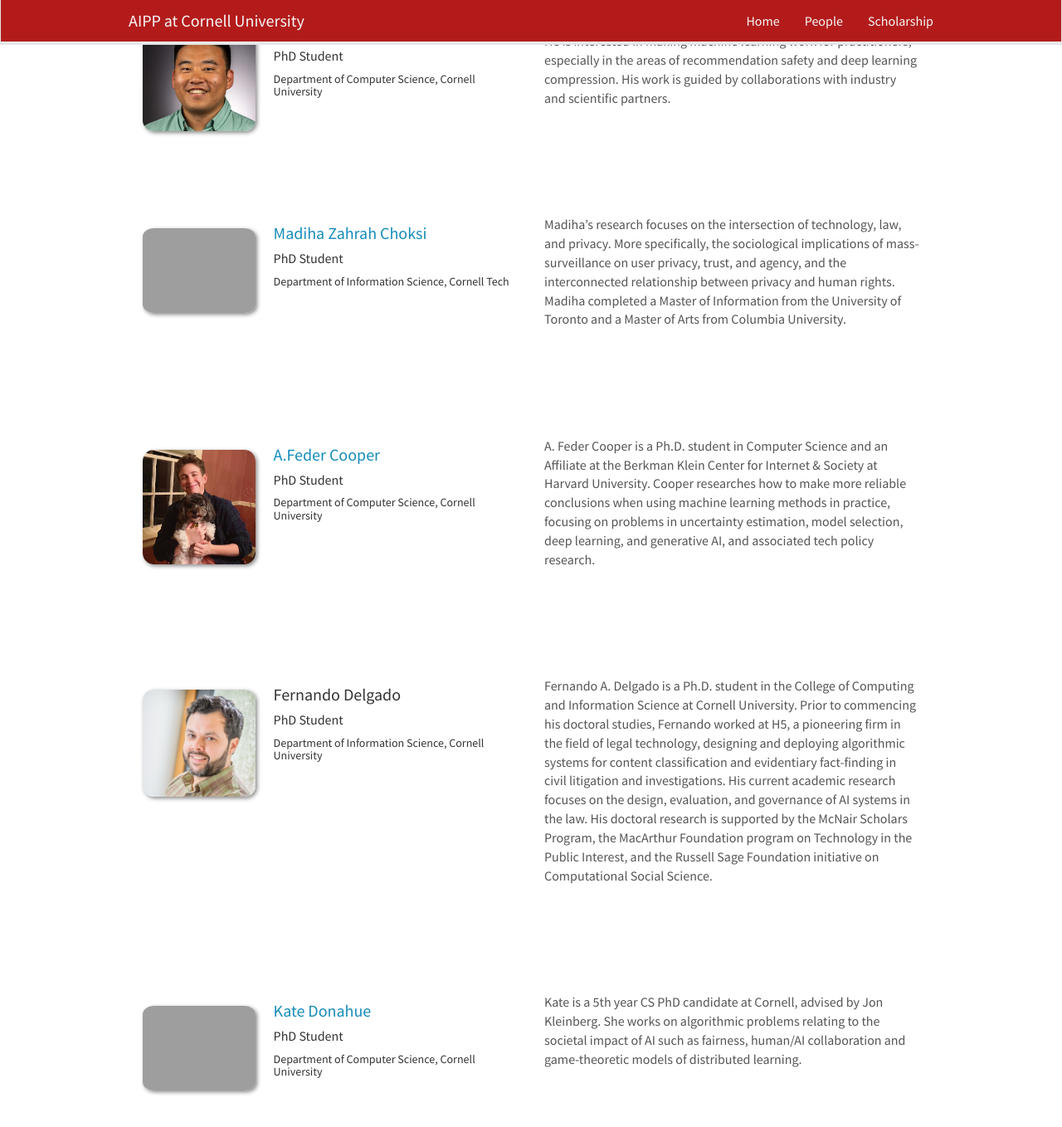
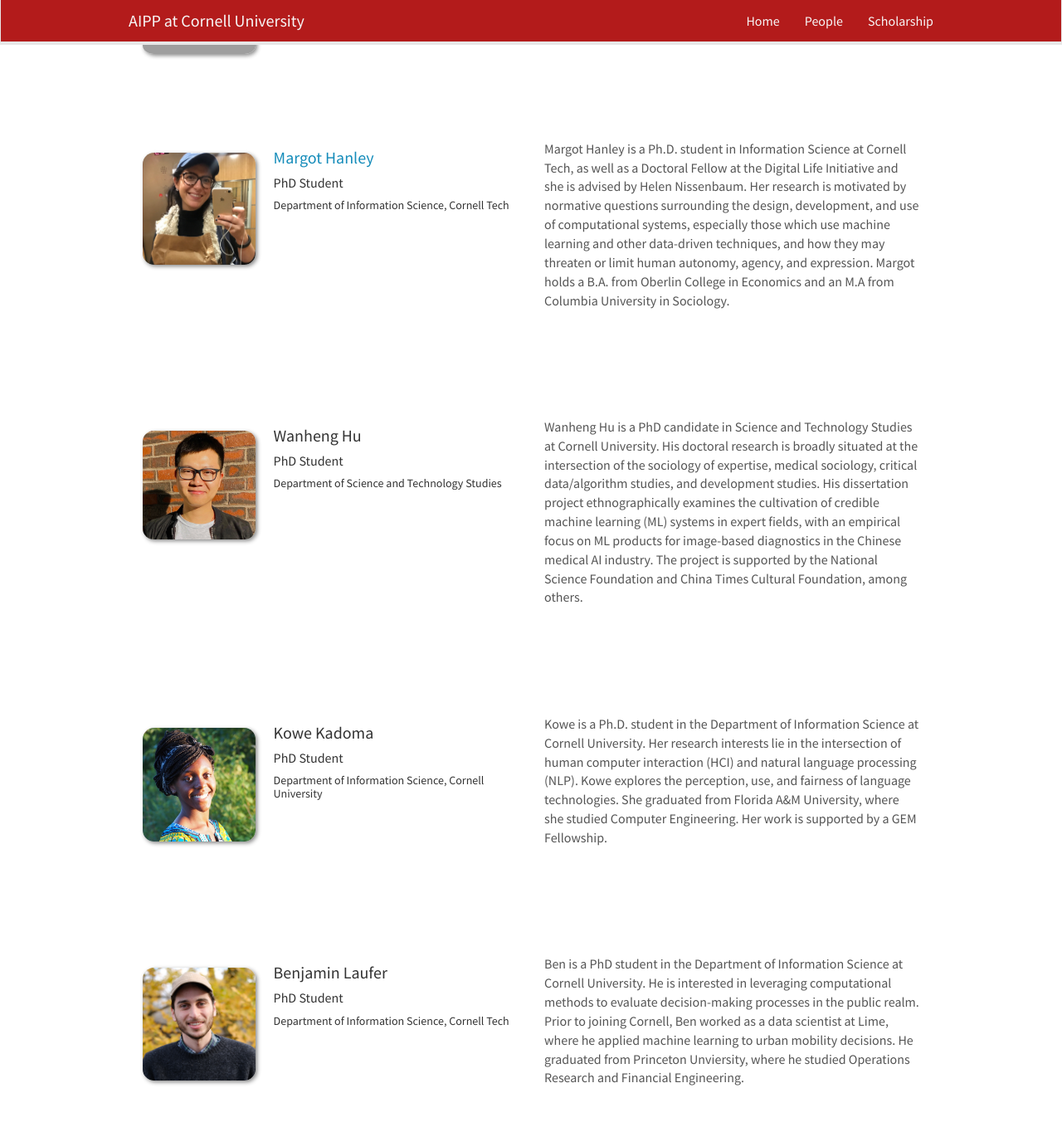
Before and after one commit to pasta41/aippwebsite, a Jekyll site: the page built from _pages/people.md, in a window 1280 px wide and 1400 px high, scrolled down 5868 px. Shown: the top 1358 px of the window at 83% size. Built offline with Jekyll 4.4.1, drawn with Linux system fonts in a browser that asks for light colours; nearby versions of some CDN libraries; some of the changed text lies outside the part shown.

Commit message:
cooper's final updates

```diff
--- a/_data/alumni.yml
+++ b/_data/alumni.yml
@@ -3,6 +3,14 @@
 
 - name: Rediet Abebe
   website: https://www.redietabebe.com
+
+- name: Madiha Zahrah Choksi
+  website: https://www.madihaz.com
+
+- name: A. Feder Cooper
+  website: https://afedercooper.info
+
+- name: Fernando Delgado
 
 - name: Lauren Kilgour
   website: https://www.laurenkilgour.org/
@@ -12,3 +20,6 @@
 
 - name: David Robinson
   website: https://david.robinsonian.com/
+
+- name: Briana Vecchione
+  website: https://brianavecchione.org/
--- a/_data/people.yml
+++ b/_data/people.yml
@@ -65,13 +65,6 @@
   info: "Department of Information Science, Cornell University"
   website: http://koenecke.infosci.cornell.edu/
   about: "Allison Koenecke is an assistant professor of information science at Cornell University.  Her research interests lie broadly at the intersection of economics and computer science, and her projects focus on fairness in algorithmic systems and causal inference in public health.  She is regularly quoted as an expert on racial disparities in automated speech-to-text systems.  Koenecke holds a PhD in Computational & Mathematical Engineering from Stanford University."
-
-- name: Ian Lundberg
-  photo: ianlundberg.jpg
-  title: "Assistant Professor"
-  info: "Department of Information Science, Cornell University"
-  website: ianlundberg.org
-  about: "Ian Lundberg is an assistant professor in the Department of Information Science at Cornell. His research develops statistical and machine learning methods to answer questions about inequality in America. Substantively, his interests focus on inequality, poverty, and economic mobility. Methodologically, Ian's work answers these questions by developing tools at the intersection of computational social science and causal inference. Ian received a PhD in sociology and social policy from Princeton University."
 
 - name: Emma Pierson
   photo: emmapierson.jpeg
@@ -141,26 +134,6 @@
   website: https://jerry-chee.github.io
   about: "Jerry is a Ph.D. student in Computer Science at Cornell University. He is interested in making machine learning work for practitioners, especially in the areas of recommendation safety and deep learning compression. His work is guided by collaborations with industry and scientific partners."
 
-- name: Madiha Zahrah Choksi
-  photo: madihachoksi.jpg
-  title: "PhD Student"
-  info: "Department of Information Science, Cornell Tech"
-  website: https://www.madihaz.com
-  about: "Madiha's research focuses on the intersection of technology, law, and privacy. More specifically, the sociological implications of mass-surveillance on user privacy, trust, and agency, and the interconnected relationship between privacy and human rights. Madiha completed a Master of Information from the University of Toronto and a Master of Arts from Columbia University."
-
-- name: A.Feder Cooper
-  photo: afcooper.png
-  title: "PhD Student"
-  info: "Department of Computer Science, Cornell University"
-  website: https://afedercooper.info
-  about: "A. Feder Cooper is a Ph.D. student in Computer Science and an Affiliate at the Berkman Klein Center for Internet & Society at Harvard University. Cooper researches how to make more reliable conclusions when using machine learning methods in practice, focusing on problems in uncertainty estimation, model selection, deep learning, and generative AI, and associated tech policy research."
-
-- name: Fernando Delgado
-  photo: fernandodelgado.jpg
-  title: "PhD Student"
-  info: "Department of Information Science, Cornell University"
-  about: "Fernando A. Delgado is a Ph.D. student in the College of Computing and Information Science at Cornell University. Prior to commencing his doctoral studies, Fernando worked at H5, a pioneering firm in the field of legal technology, designing and deploying algorithmic systems for content classification and evidentiary fact-finding in civil litigation and investigations. His current academic research focuses on the design, evaluation, and governance of AI systems in the law. His doctoral research is supported by the McNair Scholars Program, the MacArthur Foundation program on Technology in the Public Interest, and the Russell Sage Foundation initiative on Computational Social Science."
-
 - name: Kate Donahue
   photo: katedonahue.jpg
   title: "PhD Student"
@@ -174,7 +147,6 @@
   info: "Department of Information Science, Cornell Tech"
   website: https://margothanley.info/
   about: "Margot Hanley is a Ph.D. student in Information Science at Cornell Tech, as well as a Doctoral Fellow at the Digital Life Initiative and she is advised by Helen Nissenbaum. Her research is motivated by normative questions surrounding the design, development, and use of computational systems, especially those which use machine learning and other data-driven techniques, and how they may threaten or limit human autonomy, agency, and expression.  Margot holds a B.A. from Oberlin College in Economics and an M.A from Columbia University in Sociology."
-
 
 - name: Wanheng Hu
   photo: wanhenghu.jpg
@@ -234,13 +206,6 @@
   website: https://www.cs.cornell.edu/~kvank/
   about: "Katherine is a fourth year PhD candidate in computer science at Cornell University where she works with Jon Kleinberg and Austin Benson. Her interests span across the spectrum of graph and network science from theoretical to applied with particular interest around random graphs and online communities. She graduated from the University of Washington with bachelor degrees in Computer Science and Statistics in 2018."
 
-- name: Briana Vecchione
-  photo: brianavecchione.jpg
-  title: "PhD Student"
-  info: "Department of Information Science, Cornell University"
-  website: https://brianavecchione.org/
-  about: "Briana is a fifth-year Ph.D. Candidate in Information Science at Cornell University, advised by Karen Levy and Solon Barocas. Her research addresses issues of auditing and accountability in algorithmic systems, their social justice and participatory roots, and their policy implications—specifically, by identifying what audits can and cannot demonstrate, the difficulties of applying methods to unique use cases, and the tools and resources that can help support auditors in conducting thorough and consequential evaluations. Briana's work is supported by a Facebook Fellowship, MacArthur Foundation grant, Mozilla Foundation grant, Notre Dame-IBM Tech Ethics Lab grant, and a Google Women Techmakers scholarship."
-
 - name: Ruqing Xu
   photo: ruqingxu.jpg
   title: "PhD Student"
```
